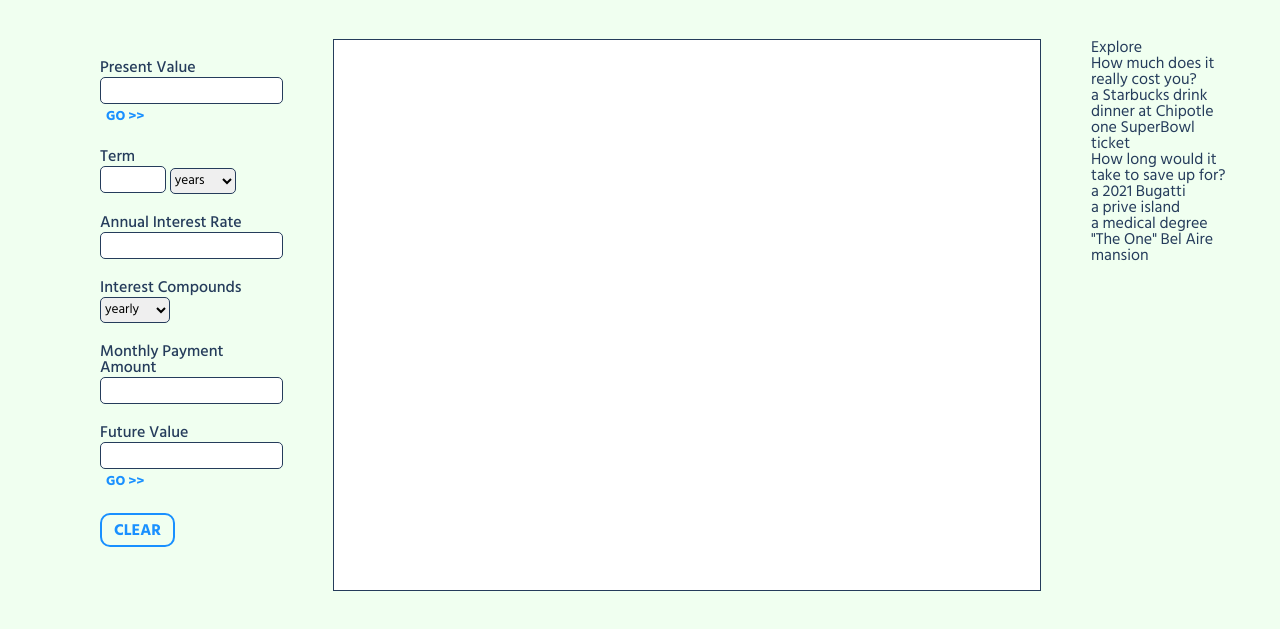
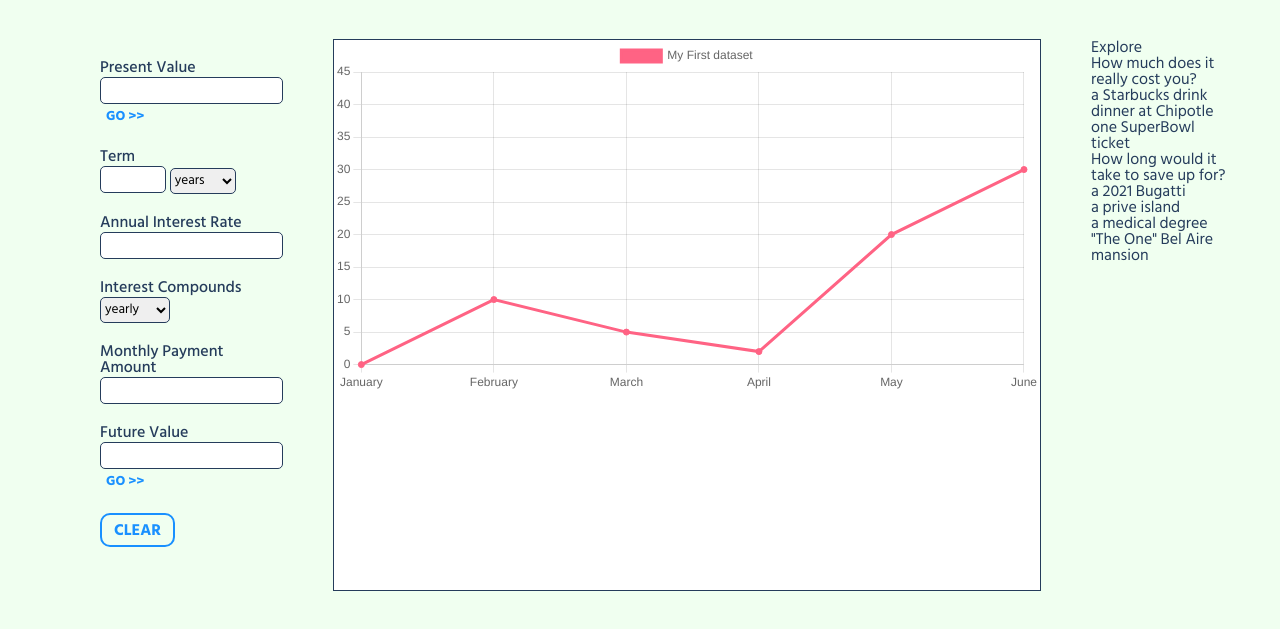
Before and after one commit to Eruanne2/Time-Value-of-Money-Visualizer, a website: page index.html in a window 1280 px wide. Shown: the part 91-720 px from the top of the page. Drawn offline with nearby package versions, Linux system fonts and the light colour scheme.

Commit message:
Add example chart

```diff
--- /dev/null
+++ b/chart.js
@@ -0,0 +1,29 @@
+const labels = [
+  'January',
+  'February',
+  'March',
+  'April',
+  'May',
+  'June',
+];
+const data = {
+  labels: labels,
+  datasets: [{
+    label: 'My First dataset',
+    backgroundColor: 'rgb(255, 99, 132)',
+    borderColor: 'rgb(255, 99, 132)',
+    data: [0, 10, 5, 2, 20, 30, 45],
+  }]
+};
+
+const config = {
+  type: 'line',
+  data,
+  options: {}
+};
+
+
+var myChart = new Chart(
+  document.getElementById('myChart'),
+  config
+);
--- a/index.html
+++ b/index.html
@@ -74,7 +74,7 @@
       </form>
 
       <section class='graph-container'>
-
+        <canvas id="myChart"></canvas>
       </section>
 
       <aside>
@@ -95,6 +95,8 @@
       </aside>
     </main>
 
+    <script src="https://cdn.jsdelivr.net/npm/chart.js"></script>
+    <script type="text/javascript" src="chart.js"></script>
     <script type="text/javascript" src="app.js"></script>
 </body>
 
--- /dev/null
+++ b/package.json
@@ -0,0 +1,5 @@
+{
+  "dependencies": {
+    "chart.js": "^3.2.0"
+  }
+}
```
Also changed, not shown: 1 other file.
